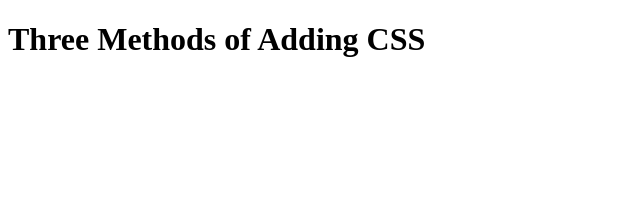
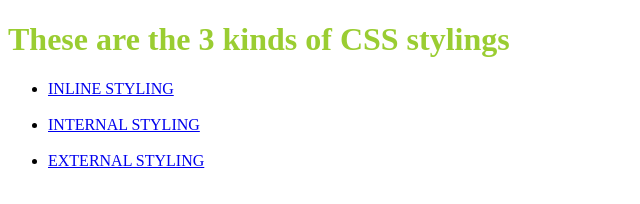
Before and after one commit to EazyCoded/CSS-stylings-, a plain HTML site: page index.html in a window 1280 px wide. Shown: the whole page, without its empty margins (0-640 px from the left). Drawn offline with Linux system fonts and the light colour scheme.

Commit message:
index.html

```diff
--- a/index.html
+++ b/index.html
@@ -1,14 +1,15 @@
 <!DOCTYPE html>
-<html lang="en">
-
-<head>
-  <meta charset="UTF-8">
-  <title>Adding CSS</title>
-</head>
-
-<body>
-  <h1>Three Methods of Adding CSS</h1>
-  <!-- Create 3 Links to The 3 Webpages: inline, internal and external -->
-</body>
-
+<html lang="EN">
+    <head>
+        <meta charset="UTF-8">
+        <title> CSS Styling</title>
+    </head>
+    <body>
+        <h1 style="color: yellowgreen;"> These are the 3 kinds of CSS stylings</h1>
+      <ul>
+        <li><a href="./Inline.html"> INLINE STYLING</a></li><br>
+       <li> <a href="./Internal.html">INTERNAL STYLING </a> </li><br>
+       <li> <a href="./External.html">EXTERNAL STYLING</a></li><br>
+    </ul>
+    </body>
 </html>
```
